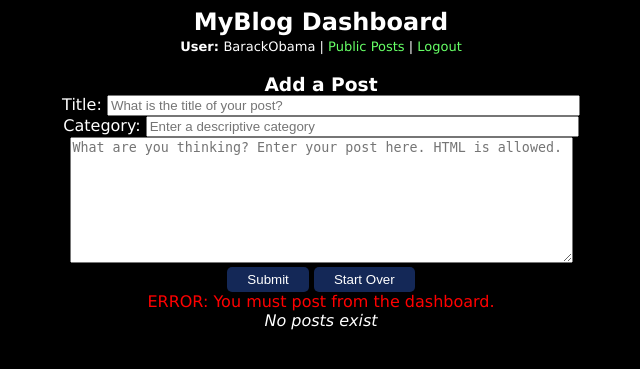
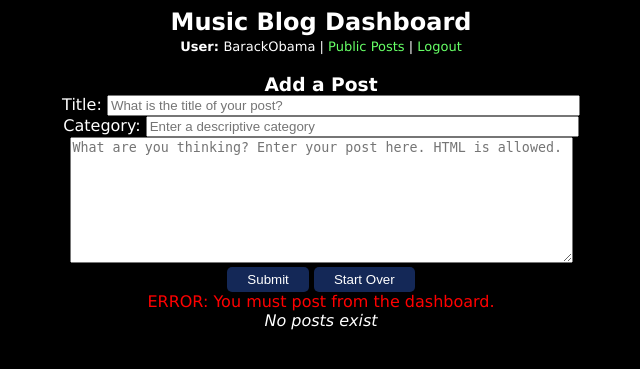
Before and after one commit to elishachauhan/IS211CourseProject, a Flask app: page /post in a window 1280 px wide. Shown: the top 369 px of the page, without its empty margins (319-959 px from the left). Run offline with Flask 2, Linux system fonts and the light colour scheme; a user stored in the database is signed in; data that the repository does not hold is empty.

Commit message:
Updated templates

```diff
--- a/templates/dashboard.html
+++ b/templates/dashboard.html
@@ -3,11 +3,11 @@
 <head>
     <meta charset="UTF-8">
     <link rel="stylesheet" href="/static/style.css">
-    <title>Dashboard - MyBlog</title>
+    <title>Dashboard - Music Blog</title>
 </head>
 <body>
 <div align="center">
-<font size="5"><b>MyBlog Dashboard</b></font><br>
+<font size="5"><b>Music Blog Dashboard</b></font><br>
 
 <font size="2">
     <b>User: </b>{{ username }} |
--- a/templates/edit.html
+++ b/templates/edit.html
@@ -3,11 +3,11 @@
 <head>
     <meta charset="UTF-8">
     <link rel="stylesheet" href="/static/style.css">
-    <title>Dashboard - MyBlog</title>
+    <title>Dashboard - Music Blog</title>
 </head>
 <body>
 <div align="center">
-<font size="5"><b>MyBlog Dashboard</b></font><br>
+<font size="5"><b>Music Blog Dashboard</b></font><br>
 
 <font size="2">
     <b>User: </b>{{ username }} |
--- a/templates/index.html
+++ b/templates/index.html
@@ -3,12 +3,12 @@
 <head>
     <meta charset="UTF-8">
     <link rel="stylesheet" href="/static/style.css">
-    <title>Public Posts - MyBlog</title>
+    <title>Public Posts - Music Blog</title>
 </head>
 <body>
 
 <div align="center">
-<font size="5"><b>MyBlog Posts</b></font><br>
+<font size="5"><b>Music Blog Posts</b></font><br>
 <font size="2">
     <b>User:</b> {{ username }} |
     {% if not logged_in %}
--- a/templates/login.html
+++ b/templates/login.html
@@ -8,7 +8,7 @@
 </head>
 <body>
 <div align="center">
-    <font size="5"><b>MyBlog Login</b></font><br>
+    <font size="5"><b>Music Blog Login</b></font><br>
 
     <font size="2">
     </font>
--- a/templates/no_post.html
+++ b/templates/no_post.html
@@ -3,11 +3,11 @@
 <head>
     <meta charset="UTF-8">
     <link rel="stylesheet" href="/static/style.css">
-    <title>No Post - MyBlog</title>
+    <title>No Post - Music Blog</title>
 </head>
 <body>
 <div align="center">
-<font size="5"><b>MyBlog</b></font><br>
+<font size="5"><b>Music Blog</b></font><br>
 
 <font size="2">
     <b>User: </b>{{ username }} |
--- a/templates/specific_posts.html
+++ b/templates/specific_posts.html
@@ -8,11 +8,11 @@
         {% elif purpose == "blogpost" %}
         {{ list_of_posts[0].title }}
         {% endif %}
-         - MyBlog</title>
+         - Music Blog</title>
 </head>
 <body>
 <div align="center">
-<font size="5"><b>MyBlog - {% if purpose == "category" %}
+<font size="5"><b>Music Blog - {% if purpose == "category" %}
         Category: {{ category }}
         {% elif purpose == "blogpost" %}
         {{ list_of_posts[0].title }}
```
